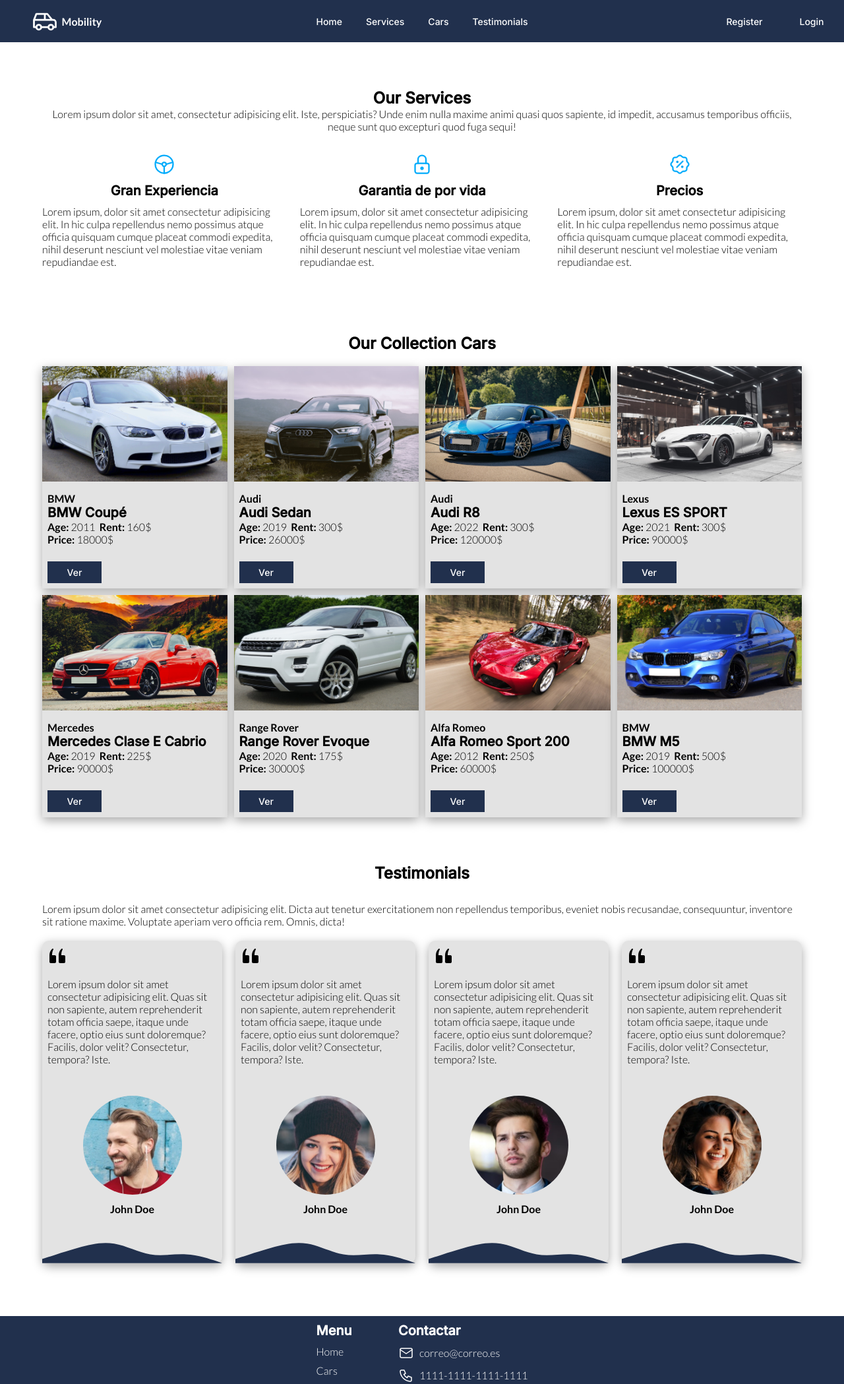
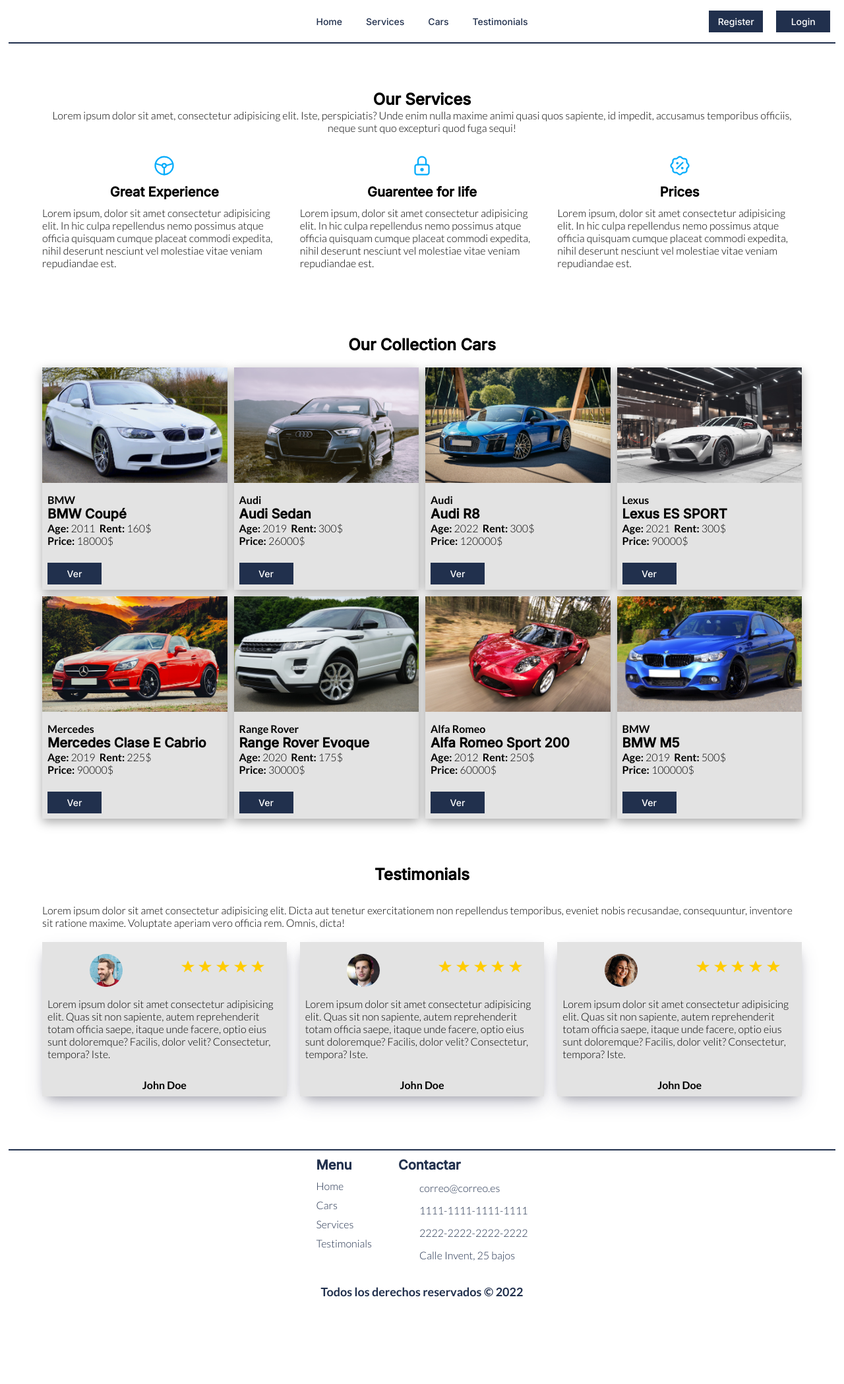
Before and after one commit to IanMercadal/car-rental-php, a PHP site: page /car/ in a window 1280 px wide. Shown: the top 2098 px of the page at 66% size. After the commit the page ends 1966 px from the top, so only its background shows below. Run offline with PHP 8.4, Linux system fonts and the light colour scheme; data comes from the database, SQL or seed files in the repository.

Commit message:
feat: :art: Mejoras generales css
Mejorando perfil de coche, testimoniales y perfil usuario

```diff
--- a/assets/css/estilos.css
+++ b/assets/css/estilos.css
@@ -126,8 +126,8 @@ button.btn-primary {
     background-position: center;
     background-size: cover;
     border-radius:50%;
-    height: 150px;
-    width: 150px;
+    height: 50px;
+    width: 50px;
     margin-top: 1rem;
 }
 .circle-profile {
@@ -159,6 +159,8 @@ input, select {
     height: 30px;
     width: 100%;
     font-family: var(--primary-font);
+    border-bottom: 1px solid var(--primary-color);
+    background-color: transparent;
 }
 
 .crud-result {
@@ -194,7 +196,6 @@ input, select {
     margin-right: 2rem;
     width: 98%; */
     width: 100%;
-    background-color: var(--primary-color);
     /* background-image:url(../img/banner.webp);
     background-position: center;
     background-repeat: no-repeat;
@@ -208,6 +209,12 @@ input, select {
     align-items: center;
     padding-top: 1rem;
     padding-bottom: 1rem;
+    color: var(--primary-color);
+    background-color: white;
+    border-bottom: 2px solid var(--primary-color);
+    width: 98%;
+    margin-left: auto;
+    margin-right: auto;
 }
 .logo {
     display: flex;
@@ -229,7 +236,7 @@ p#logo-text  {
     padding: 0.8rem;
 }
 a.page  {
-    color: var(--white);
+    color: var(--primary-color);
 }
 .page:hover {
     background-color: var(--secondary-color);
@@ -253,12 +260,14 @@ a.page  {
 
 /* BANNER */
 .banner-bg {
-    background-color: var(--primary-color);
+    /* background-color: var(--primary-color); */
+    background-color: white;
     width: 100%;
 }
 .banner {
     display: grid;
     grid-template-columns: repeat(2,1fr);
+    color: var(--primary-color);
 }
 .banner-text {
     display: flex;
@@ -459,7 +468,7 @@ a.page  {
 /* CAR PROFILE */
 .car-profile {
     display: grid;
-    grid-template-rows: 72% 28%;
+    grid-template-columns: 72% 28%;
     gap: 1rem;
     /* padding: var(--separacion); */
     width: 80%;
@@ -533,6 +542,10 @@ a.page  {
     padding: 1rem 0 1rem 0;
     gap: 1rem;
 }
+.car-data-parent {
+    background-color: var(--secondary-color);
+    border-bottom: 2px solid var(--primary-color);
+}
 .car-data-icon {
     display: flex;
     flex-direction: column;
@@ -543,7 +556,9 @@ a.page  {
     padding: 1rem;
     box-shadow: rgba(60, 64, 67, 0.3) 0px 1px 2px 0px, rgba(60, 64, 67, 0.15) 0px 1px 3px 1px;
 }
-
+.car-reservation {
+    background-color: var(--secondary-color);
+}
 .car-reservation > * {
     margin: 1rem;
 }
@@ -630,10 +645,12 @@ a.page  {
     gap: 2rem;
 }
 .testimonial-card {
+    display: flex;
+    flex-direction: column;
     background-color: var(--secondary-color);
-    border-radius: 1rem;
-    width: 300px;
-    box-shadow: rgba(0, 0, 0, 0.35) 0px 5px 15px;
+    width: 400px;
+    /* box-shadow: rgba(0, 0, 0, 0.35) 0px 5px 15px; */
+    box-shadow: rgba(50, 50, 93, 0.25) 0px 13px 27px -5px, rgba(0, 0, 0, 0.3) 0px 8px 16px -8px;
 }
 .testimonial-card > * {
     padding: 0.8rem;
@@ -648,6 +665,16 @@ a.page  {
 .testimonial-card:hover svg path {
     fill: var(--white);
 }
+.top-testimonial {
+    display: grid;
+    grid-template-columns: repeat(2,1fr);
+    justify-items: center;
+    align-items: center;
+}
+.testimonial-bottom {
+    display: flex;
+    flex-direction: column;
+}
 .testimonial-grafic {
     display: flex;
     flex-direction: column;
@@ -660,7 +687,7 @@ a.page  {
     font-size: 1.6rem;
     font-weight: bold;
 }
-.testimonials-user {
+.orders-user {
     display: flex;
     flex-direction: column;
     gap: 2rem;
@@ -668,14 +695,54 @@ a.page  {
     justify-content: flex-start;
     width: 100%;
     height: 100%;
-    background: var(--secondary-color);
+    /* background: var(--secondary-color); */
     margin-left: auto;
     margin-right: auto;
     max-height: 500px;
     overflow: auto;
 }
-.testimonials-user > * {
+.orders-user > * {
     padding: 1rem;
+}
+/* TESTIMONIAL */
+.star {
+    position: relative;
+
+    display: inline-block;
+    width: 0;
+    height: 0;
+
+    margin-left: .9em;
+    margin-right: .9em;
+    margin-bottom: 1.2em;
+
+    border-right:  .3em solid transparent;
+    border-bottom: .7em  solid #FC0;
+    border-left:   .3em solid transparent;
+
+    /* Controlls the size of the stars. */
+    font-size: 10px;
+}
+.star:before, .star:after {
+    content: '';
+
+    display: block;
+    width: 0;
+    height: 0;
+
+    position: absolute;
+    top: .6em;
+    left: -1em;
+
+    border-right:  1em solid transparent;
+    border-bottom: .7em  solid #FC0;
+    border-left:   1em solid transparent;
+
+    transform: rotate(-35deg);
+  }
+
+.star:after {
+transform: rotate(35deg);
 }
 /* REGISTER */
 .form-auth {
@@ -920,7 +987,6 @@ div.sort-options {
 }
 .form-car {
     color: var(--primary-color);
-    background-color: var(--secondary-color);
 }
 
 .form-car-inputs {
@@ -934,10 +1000,10 @@ div.sort-options {
     display: flex;
     flex-direction: column;
     gap: 1rem;
+    width: 100%;
 }
 .form-car-labels textarea {
     resize: none;
-    width: 200px;
     height: 150px;
 }
 
@@ -947,22 +1013,34 @@ div.sort-options {
     flex-direction: row;
     align-items: center;
     justify-content: flex-start;
-    background-color: var(--white);
+    background-color: var(--secondary-color);
     padding: 1rem;
     gap: 1rem;
     text-transform: capitalize;
 }
-
+::-webkit-scrollbar {
+    width: 10px;
+}
+::-webkit-scrollbar-track {
+    background: #f1f1f1;
+}
+::-webkit-scrollbar-thumb {
+    background: var(--primary-color);
+}
+::-webkit-scrollbar-thumb:hover {
+    background: #555;
+}
 
 /* FOOTER */
 .footer {
-    background-color: var(--primary-color);
-    color: var(--white);
+    border-top: 2px solid var(--primary-color);
+    background-color: white;
+    color: var(--primary-color);
     display: grid;
     grid-template-rows: 80% 20%;
     gap: 1rem;
     justify-items: center;
-    width: 100%;
+    width: 98%;
     margin-top: 1rem;
 }
 .footer-nav {
@@ -1138,7 +1216,7 @@ div.sort-options {
     .top-row {
         width: 100%;
     }
-    .testimonials-user {
+    .orders-user {
         width: 100%;
     }
 }
--- a/views/cars/index.php
+++ b/views/cars/index.php
@@ -14,7 +14,7 @@
                 <line x1="10" y1="12" x2="3.25" y2="10" />
                 <line x1="14" y1="12" x2="20.75" y2="10" />
             </svg>
-            <h3>Gran Experiencia</h3>
+            <h3>Great Experience</h3>
             <p>Lorem ipsum, dolor sit amet consectetur adipisicing elit. In hic culpa repellendus nemo possimus atque officia quisquam cumque placeat commodi expedita, nihil deserunt nesciunt vel molestiae vitae veniam repudiandae est.</p>
         </div>
         <div class="icono">
@@ -24,7 +24,7 @@
                 <circle cx="12" cy="16" r="1" />
                 <path d="M8 11v-4a4 4 0 0 1 8 0v4" />
             </svg>
-            <h3>Garantia de por vida</h3>
+            <h3>Guarentee for life</h3>
             <p>Lorem ipsum, dolor sit amet consectetur adipisicing elit. In hic culpa repellendus nemo possimus atque officia quisquam cumque placeat commodi expedita, nihil deserunt nesciunt vel molestiae vitae veniam repudiandae est.</p>
         </div>
         <div class="icono">
@@ -35,7 +35,7 @@
                 <circle cx="14.5" cy="14.5" r=".5" fill="currentColor" />
                 <path d="M5 7.2a2.2 2.2 0 0 1 2.2 -2.2h1a2.2 2.2 0 0 0 1.55 -.64l.7 -.7a2.2 2.2 0 0 1 3.12 0l.7 .7a2.2 2.2 0 0 0 1.55 .64h1a2.2 2.2 0 0 1 2.2 2.2v1a2.2 2.2 0 0 0 .64 1.55l.7 .7a2.2 2.2 0 0 1 0 3.12l-.7 .7a2.2 2.2 0 0 0 -.64 1.55v1a2.2 2.2 0 0 1 -2.2 2.2h-1a2.2 2.2 0 0 0 -1.55 .64l-.7 .7a2.2 2.2 0 0 1 -3.12 0l-.7 -.7a2.2 2.2 0 0 0 -1.55 -.64h-1a2.2 2.2 0 0 1 -2.2 -2.2v-1a2.2 2.2 0 0 0 -.64 -1.55l-.7 -.7a2.2 2.2 0 0 1 0 -3.12l.7 -.7a2.2 2.2 0 0 0 .64 -1.55v-1" />
             </svg>
-            <h3>Precios</h3>
+            <h3>Prices</h3>
             <p>Lorem ipsum, dolor sit amet consectetur adipisicing elit. In hic culpa repellendus nemo possimus atque officia quisquam cumque placeat commodi expedita, nihil deserunt nesciunt vel molestiae vitae veniam repudiandae est.</p>
         </div>
     </div>
@@ -73,47 +73,60 @@
         <p>Lorem ipsum dolor sit amet consectetur adipisicing elit. Dicta aut tenetur exercitationem non repellendus temporibus, eveniet nobis recusandae, consequuntur, inventore sit ratione maxime. Voluptate aperiam vero officia rem. Omnis, dicta!</p>
         <div class="testimonials-cards">
             <div class="testimonial-card">
-                <img src="<?php echo base_url ?>assets/img/quote.png">
+                <div class="top-testimonial">
+                    <div class="circle-profile"></div>
+                    <div class="stars">
+                        <i class="star"></i>
+                        <i class="star"></i>
+                        <i class="star"></i>
+                        <i class="star"></i>
+                        <i class="star"></i>
+                    </div>
+                    <!-- <img src="<?php echo base_url ?>assets/img/quote.png"> -->
+                </div>
+                <div class="testimonial-bottom">
                     <p>Lorem ipsum dolor sit amet consectetur adipisicing elit. Quas sit non sapiente, autem reprehenderit totam officia saepe, itaque unde facere, optio eius sunt doloremque? Facilis, dolor velit? Consectetur, tempora? Iste.</p>
                     <div class="testimonial-grafic">
-                    <div class="circle-profile"></div>
                         <p class="testimonial-name">John Doe</p>
-                    <svg xmlns="http://www.w3.org/2000/svg" viewBox="0 0 1440 320">
-                        <path fill="#21304D" fill-opacity="1" d="M0,288L48,272C96,256,192,224,288,197.3C384,171,480,149,576,165.3C672,181,768,235,864,250.7C960,267,1056,245,1152,250.7C1248,256,1344,288,1392,304L1440,320L1440,320L1392,320C1344,320,1248,320,1152,320C1056,320,960,320,864,320C768,320,672,320,576,320C480,320,384,320,288,320C192,320,96,320,48,320L0,320Z"></path>
-                    </svg>
+                </div>
                 </div>
             </div>
             <div class="testimonial-card">
-                <img src="<?php echo base_url ?>assets/img/quote.png">
+                <div class="top-testimonial">
+                    <div class="circle-profile-2"></div>
+                    <div class="stars">
+                        <i class="star"></i>
+                        <i class="star"></i>
+                        <i class="star"></i>
+                        <i class="star"></i>
+                        <i class="star"></i>
+                    </div>
+                    <!-- <img src="<?php echo base_url ?>assets/img/quote.png"> -->
+                </div>
+                <div class="testimonial-bottom">
                     <p>Lorem ipsum dolor sit amet consectetur adipisicing elit. Quas sit non sapiente, autem reprehenderit totam officia saepe, itaque unde facere, optio eius sunt doloremque? Facilis, dolor velit? Consectetur, tempora? Iste.</p>
                     <div class="testimonial-grafic">
-                    <div class="circle-profile-1"></div>
                         <p class="testimonial-name">John Doe</p>
-                    <svg xmlns="http://www.w3.org/2000/svg" viewBox="0 0 1440 320">
-                        <path fill="#21304D" fill-opacity="1" d="M0,288L48,272C96,256,192,224,288,197.3C384,171,480,149,576,165.3C672,181,768,235,864,250.7C960,267,1056,245,1152,250.7C1248,256,1344,288,1392,304L1440,320L1440,320L1392,320C1344,320,1248,320,1152,320C1056,320,960,320,864,320C768,320,672,320,576,320C480,320,384,320,288,320C192,320,96,320,48,320L0,320Z"></path>
-                    </svg>
+                </div>
                 </div>
             </div>
             <div class="testimonial-card">
-                <img src="<?php echo base_url ?>assets/img/quote.png">
+                <div class="top-testimonial">
+                    <div class="circle-profile-3"></div>
+                    <div class="stars">
+                        <i class="star"></i>
+                        <i class="star"></i>
+                        <i class="star"></i>
+                        <i class="star"></i>
+                        <i class="star"></i>
+                    </div>
+                    <!-- <img src="<?php echo base_url ?>assets/img/quote.png"> -->
+                </div>
+                <div class="testimonial-bottom">
                     <p>Lorem ipsum dolor sit amet consectetur adipisicing elit. Quas sit non sapiente, autem reprehenderit totam officia saepe, itaque unde facere, optio eius sunt doloremque? Facilis, dolor velit? Consectetur, tempora? Iste.</p>
                     <div class="testimonial-grafic">
-                    <div class="circle-profile-2"></div>
                         <p class="testimonial-name">John Doe</p>
-                    <svg xmlns="http://www.w3.org/2000/svg" viewBox="0 0 1440 320">
-                        <path fill="#21304D" fill-opacity="1" d="M0,288L48,272C96,256,192,224,288,197.3C384,171,480,149,576,165.3C672,181,768,235,864,250.7C960,267,1056,245,1152,250.7C1248,256,1344,288,1392,304L1440,320L1440,320L1392,320C1344,320,1248,320,1152,320C1056,320,960,320,864,320C768,320,672,320,576,320C480,320,384,320,288,320C192,320,96,320,48,320L0,320Z"></path>
-                    </svg>
                 </div>
-            </div>
-            <div class="testimonial-card">
-                <img src="<?php echo base_url ?>assets/img/quote.png">
-                <p>Lorem ipsum dolor sit amet consectetur adipisicing elit. Quas sit non sapiente, autem reprehenderit totam officia saepe, itaque unde facere, optio eius sunt doloremque? Facilis, dolor velit? Consectetur, tempora? Iste.</p>
-                <div class="testimonial-grafic">
-                    <div class="circle-profile-3"></div>
-                    <p class="testimonial-name">John Doe</p>
-                    <svg xmlns="http://www.w3.org/2000/svg" viewBox="0 0 1440 320">
-                        <path fill="#21304D" fill-opacity="1" d="M0,288L48,272C96,256,192,224,288,197.3C384,171,480,149,576,165.3C672,181,768,235,864,250.7C960,267,1056,245,1152,250.7C1248,256,1344,288,1392,304L1440,320L1440,320L1392,320C1344,320,1248,320,1152,320C1056,320,960,320,864,320C768,320,672,320,576,320C480,320,384,320,288,320C192,320,96,320,48,320L0,320Z"></path>
-                    </svg>
                 </div>
             </div>
         </div>
--- a/views/layout/header.php
+++ b/views/layout/header.php
@@ -33,9 +33,9 @@
             </div>
             <div class="pages">
                 <a class="page" href="<?php base_url ?>/">Home</a>
-                <a class="page" href="<?php base_url ?>#services">Services</a>
-                <a class="page" href="<?php base_url ?>#list">Cars</a>
-                <a class="page" href="<?php base_url ?>#testimonials">Testimonials</a>
+                <a class="page" <?php if ($_SERVER['REQUEST_URI'] !== "/") {  ?> href="<?php echo base_url ?>#services" <?php } ?> href="<?php base_url ?>#services">Services</a>
+                <a class="page" <?php if ($_SERVER['REQUEST_URI'] !== "/") {  ?> href="<?php echo base_url ?>#list" <?php } ?> href="<?php base_url ?>#list">Cars</a>
+                <a class="page" <?php if ($_SERVER['REQUEST_URI'] !== "/") {  ?> href="<?php echo base_url ?>#testimonials" <?php } ?> href="<?php base_url ?>#testimonials">Testimonials</a>
             </div>
 
             <div class="option">
@@ -44,7 +44,7 @@
                     <a class="btn btn-primary" href="<?php base_url ?>/user/login">Login</a>
                 <?php else : ?>
                     <a href="<?php echo base_url?>user/logout">
-                        <svg xmlns="http://www.w3.org/2000/svg" class="icon icon-tabler icon-tabler-user-x" width="24" height="24" viewBox="0 0 24 24" stroke-width="1.5" stroke="#ffffff" fill="none" stroke-linecap="round" stroke-linejoin="round">
+                        <svg xmlns="http://www.w3.org/2000/svg" class="icon icon-tabler icon-tabler-user-x" width="24" height="24" viewBox="0 0 24 24" stroke-width="1.5" stroke="#21304D" fill="none" stroke-linecap="round" stroke-linejoin="round">
                             <path stroke="none" d="M0 0h24v24H0z" fill="none"/>
                             <circle cx="9" cy="7" r="4" />
                             <path d="M3 21v-2a4 4 0 0 1 4 -4h4a4 4 0 0 1 4 4v2" />
@@ -66,8 +66,8 @@
                                 <h1>Lorem ipsum dolor sit amet consectetur adipisicing elit. Iusto nulla enim, ab numquam, doloremque </h1>
                                 <p>Debitis dicta eaque perferendis dolorum, blanditiis voluptates? Mollitia inventore dolores libero illo, dicta aliquid nobis illum?</p>
                                 <div class="buttons">
-                                    <a class="btn btn-primary">Buy Cars</a>
-                                    <a class="btn btn-primary">Rent Cars</a>
+                                    <a href="#list" class="btn btn-secondary">Buy Cars</a>
+                                    <a href="#list" class="btn btn-secondary">Rent Cars</a>
                                 </div>
                             </div>
                             <div class="banner-img"></div>
--- a/views/user/index.php
+++ b/views/user/index.php
@@ -15,7 +15,7 @@
                 </div>
             </div>
         </div>
-        <div class="testimonials-user">
+        <div class="orders-user">
                 <h1 class="text-center">Orders</h1>
                 <?php if($user_info->num_rows > 0 ) : ?>
                     <div class="user-orders">
--- a/views/user/orders.php
+++ b/views/user/orders.php
@@ -7,7 +7,7 @@
             <a class="active-data" href="<?php base_url ?>orders">Orders</a>
         </div>
         <div id="user-orders-parent" class="bottom-row">
-            <div class="testimonials-user">
+            <div class="orders-user">
                 <h1 class="text-center">Orders</h1>
                 <?php if($orders->num_rows > 0 ) : ?>
                     <div class="user-orders">
```
Also changed, not shown: views/cars/car.php (+6 -4 lines). Lines whose indentation alone changed are shown as unchanged.
